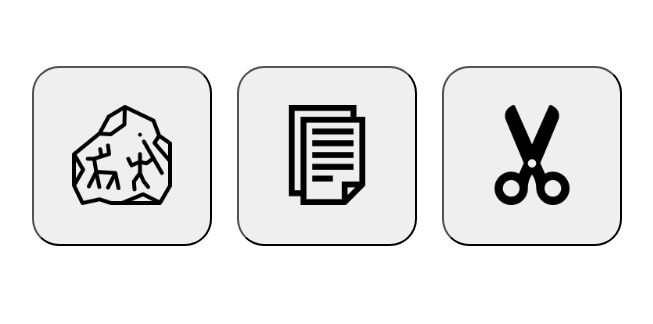
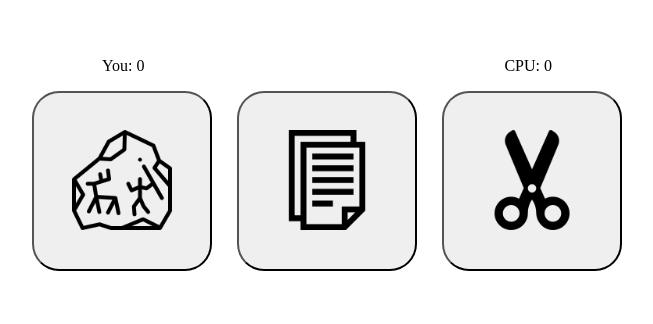
Before and after one commit to McStanley/rock-paper-scissors, a plain HTML site: page index.html in a window 1280 px wide. Shown: the part 219-543 px from the top of the page, without its empty margins (313-966 px from the left). Drawn offline with Linux system fonts and the light colour scheme.

Commit message:
Display running score

```diff
--- a/index.html
+++ b/index.html
@@ -9,6 +9,10 @@
     </head>
 
     <body>
+        <div class="score">
+            <p id="score-player"></p>
+            <p id="score-computer"></p>
+        </div>
         <div class="buttons">
             <button id="button-rock" class="btn">
                 <img src="images/rock.png" class="btn-img" alt="Rock">
--- a/script.js
+++ b/script.js
@@ -50,17 +50,26 @@ function playRound(event) {
             break;
 
     }
+
+    scorePlayer.textContent = `You: ${playerScore}`;
+    scoreComputer.textContent = `CPU: ${computerScore}`;
 }
 
 function initGame() {
     playerScore = 0;
     computerScore = 0;
 
+    scorePlayer.textContent = `You: ${playerScore}`;
+    scoreComputer.textContent = `CPU: ${computerScore}`;
+    resultText.textContent = '';
+
     buttons.forEach(button => {
         button.addEventListener('click', playRound);
     });
 }
 
+const scorePlayer = document.querySelector('#score-player');
+const scoreComputer = document.querySelector('#score-computer');
 const buttons = document.querySelectorAll('.btn');
 const resultText = document.querySelector('#result-text');
 
--- a/style.css
+++ b/style.css
@@ -7,6 +7,13 @@ body {
     display: flex;
     flex-direction: column;
     justify-content: center;
+    align-items: center;
+}
+
+.score {
+    width: 450px;
+    display: flex;
+    justify-content: space-between;
     align-items: center;
 }
 
```
